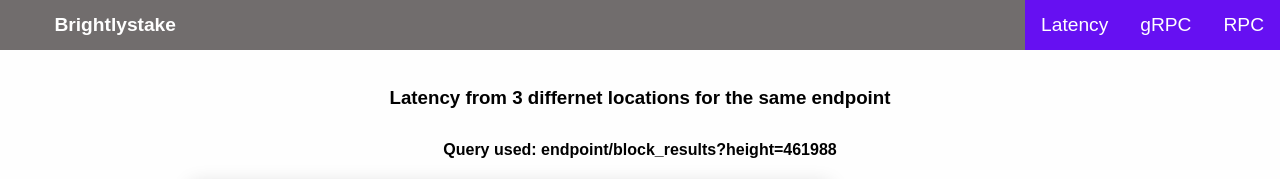
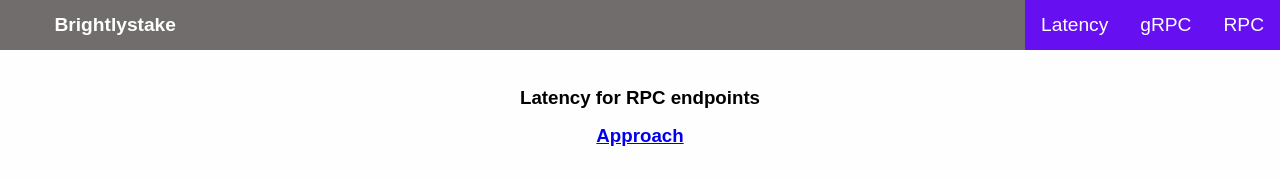
Before and after one commit to Staking7pc/celestia-rpcstats, a React (Create React App) app: page /latency in a window 1280 px wide. Shown: the top 179 px of the page. Built offline with nearby package versions, Linux system fonts and the light colour scheme; no server answers.

Commit message:
medium links

```diff
--- a/src/components/GrpcStatus.jsx
+++ b/src/components/GrpcStatus.jsx
@@ -55,7 +55,9 @@ const GrpcStatus = () => {
   return (
     <div>
       <Header1 />
-      <h3 className='header1' >If the gRPC url provided in <a target="_blank" rel="noopener noreferrer"  href='https://github.com/celestiaorg/docs/blob/main/docs/nodes/blockspace-race.mdx'>github</a> didnt work we tried removing http/https and tried, If that didnt work we tried by adding default port 9090</h3>
+      <h3 className='header1' > gRPC Stats for Celestia
+      <p></p>
+        <a target="_blank" rel="noopener noreferrer" href='https://medium.com/@staking7pc/grpc-status-for-celestia-endpoints-190a16f7d741'>Approach</a></h3>
       <h4 className='header1'>Method used: We ran "grpcurl -plaintext endpoints list" to see if we get a response</h4>
       <table id='validators1'>
         <thead>
--- a/src/components/Grpcstatus.css
+++ b/src/components/Grpcstatus.css
@@ -75,6 +75,7 @@
     }
 
     .header1{
+      margin-top: 2em;
       text-align: center;
     }
 
--- a/src/components/Latency.jsx
+++ b/src/components/Latency.jsx
@@ -55,7 +55,9 @@ const LatencyTable = () => {
   return (
     <div>
       <Header1 />
-      <h3 className='header1' >Latency from 3 differnet locations for the same endpoint</h3>
+      <h3 className='header1' > Latency for RPC endpoints
+      <p></p>
+        <a target="_blank" rel="noopener noreferrer" href='https://medium.com/@staking7pc/approach-to-mesure-latency-for-celestia-rpc-endpoints-d15e16a8679d'>Approach</a></h3>
       <h4 className='header1'>Query used: endpoint/block_results?height=461988</h4>
       <table id='validators1'>
         <thead>
```
